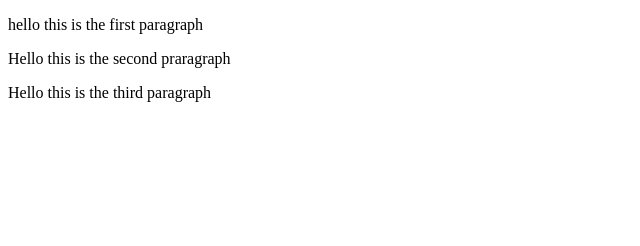
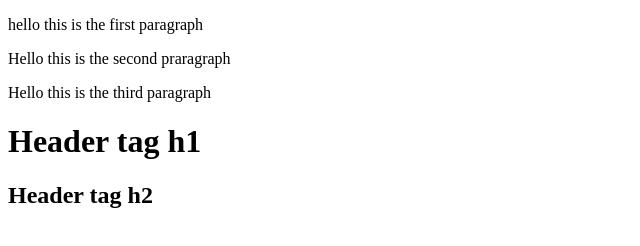
Before and after one commit to nirantprajapatiwork/practice_repo_2, a plain HTML site: page index.html in a window 1280 px wide. Shown: the whole page, without its empty margins (0-640 px from the left). Drawn offline with Linux system fonts and the light colour scheme.

Commit message:
added header tages

```diff
--- a/index.html
+++ b/index.html
@@ -9,6 +9,8 @@
     <p>hello this is the first paragraph</p>
     <p>Hello this is the second praragraph</p>
     <p>Hello this is the third paragraph</p>
+    <h1>Header tag h1</h1>
+    <h2>Header tag h2</h2>
 
 
 </body>
```
